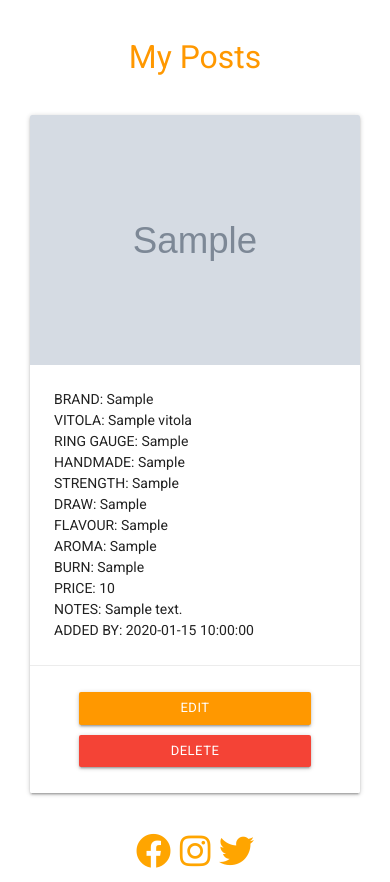
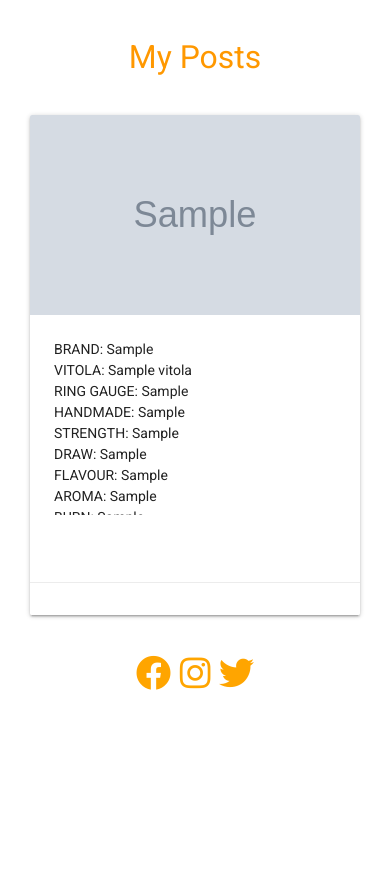
Before and after one commit to Code-Institute-Submissions/cigarist, a Flask app: page /profile in a window 390 px wide. Shown: the part 165-1047 px from the top of the page. After the commit the page ends 855 px from the top, so only its background shows below. Run offline with Flask 2, Linux system fonts and the light colour scheme; the visitor is signed in with stand-in values (Sample User, id 1); grey boxes marked "Sample" are stand-in pictures; a database or web service that is not in the repository returns one stand-in record (values such as "Sample title"); some libraries are stand-ins or nearby versions.

Commit message:
Resized posts to display in rows of three in larger screen sizes but kept it responsive for mobile devices

```diff
--- a/static/css/style.css
+++ b/static/css/style.css
@@ -29,12 +29,8 @@ h2 {
 
 
 /* Buttons */
-.center-btn {
-    display: flex;
-    justify-content: center;
-    align-items: center;
-    padding: 0;
-    margin: 10px 25px;
+.card-action {
+    text-align: center;
 }
 
 .btn-small {
@@ -48,7 +44,7 @@ h2 {
 
 /* Images */
 .my-img {
-    height: 250px;
+    height: 200px;
 }
 
 
@@ -69,3 +65,7 @@ h2 {
 .icon-color {
     color: orange;
 }
+
+.card-content {
+    overflow-y: auto !important;
+}
--- a/templates/profile.html
+++ b/templates/profile.html
@@ -20,7 +20,7 @@
     <div class="row">
         {% for tastingNotes in tastingNotes %}
             <div class="col s12 m12 l4">
-                <div class="card">
+                <div class="card large">
                     <div class="card-image">
                         <img src="{{ tastingNotes.cigarImage }}" class="my-img" alt="User Cigar Images">
                     </div>
@@ -41,8 +41,9 @@
                         </p>
                     </div>
                     <div class="card-action">
-                            <a href="{{ url_for('edit_post', post_id=tastingNotes._id ) }}" class="btn-small orange waves-effect center-btn">Edit</a>
-                            <a href="#modal-{{tastingNotes._id}}" class="btn-small red waves-effect modal-trigger center-btn">Delete</a>
+                        {% if session.user|lower == tastingNotes.created_by|lower %}
+                            <a href="{{ url_for('edit_post', post_id=tastingNotes._id ) }}" class="btn-small orange text-shadow waves-effect">Edit</a>
+                            <a href="#modal-{{tastingNotes._id}}" class="btn-small red text-shadow waves-effect modal-trigger">Delete</a>
                                 <!-- Start of Modal Box -->
                                 <div id="modal-{{tastingNotes._id}}" class="modal">
                                     <div class="modal-content">
@@ -55,6 +56,7 @@
                                     </div>
                                 </div>
                                 <!-- End of Modal Box -->
+                        {% endif %}
                     </div>
                 </div>
             </div>
```
Also changed, not shown: templates/cigar_posts.html (+4 -4 lines).
